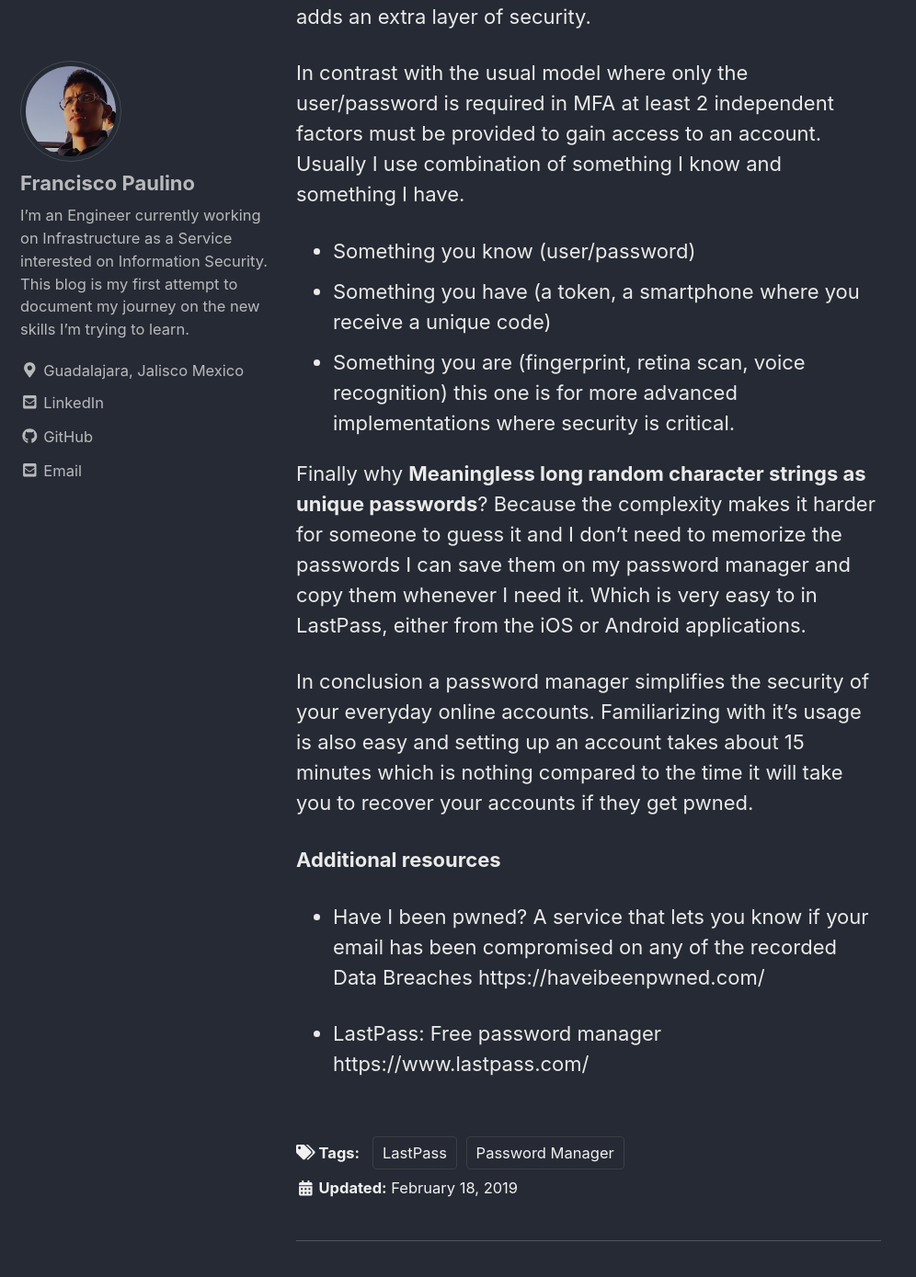
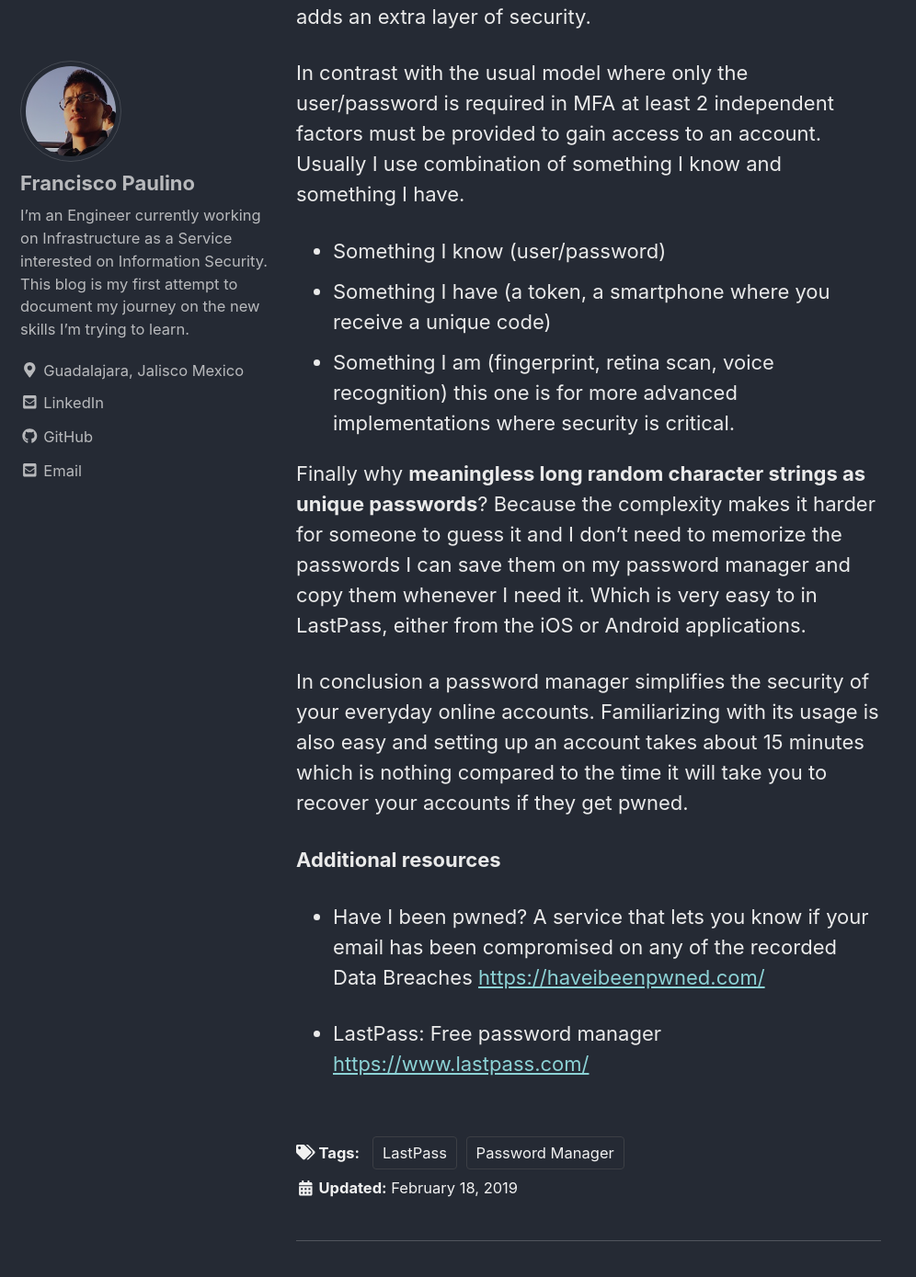
Before and after one commit to francisco-paulino/blog, a Jekyll site: the page built from _posts/2019-02-18-password-manager.md, in a window 1280 px wide and 1400 px high, scrolled down 2159 px. Shown: the top 1389 px of the window at 92% size, without its empty margins (0-996 px from the left). Built offline with Jekyll 4.4.1, drawn with Linux system fonts in a browser that asks for light colours; cached includes are drawn as plain includes; some of the changed text lies outside the part shown.

Commit message:
updated post

```diff
--- a/_posts/2019-02-18-password-manager.md
+++ b/_posts/2019-02-18-password-manager.md
@@ -14,7 +14,7 @@ Here is some context; I have a lot of accounts on a lot of online services and I
 
 I was doing that until I got pwned, which basically means someone got my email and my password somehow and took over my twitter account. That someone could have probably take over my email and several other accounts because I was using the same email and password but for some reason that someone decided to take only my twitter account, lucky me.
 
-Long story short I saw the potential damage I could have received and I decided to make a list of the accounts I cared about. It didn't take me long to realize I had over 20 accounts between email, social network, financial and government(the ones I use for my visa, passport and taxes) that I cared enough to not lose or get my information stolen.
+Long story short I saw the potential damage I could have received and I decided to make a list of the accounts I cared about. It didn't take me long to realize I had over 20 accounts between email, social network, financial and government (the ones I use for my visa, passport and taxes) that I cared enough to not lose or get my information stolen.
 
 So I started to google solutions for my current problem and I found 3 things that reduce the change of getting pwned.
 1. A password manager (I'm using LastPass which is free)
@@ -26,22 +26,22 @@ www.techopedia.com describes it as *"a software application that is used to stor
 
 **LastPass** helped me to store all my accounts with their proper unique password and locked them under a master password and also I enabled Multi-factor authentication (explained below). Here I only need to remember the master password and I linked my smartphone to the password manager to authorize or deny login attempts.
 
-Perhaps You've heard of **Multi-factor authentication(MFA)** as that annoying setting corporate asked you to activate, at least that was what I though: *Why should I use my personal phone number? I don't want to be receiving work related stuff to my phone?* But turns out is very important because it adds an extra layer of security.
+Perhaps You've heard of **Multi-factor authentication (MFA)** as that annoying setting corporate asked you to activate, at least that was what I though: *Why should I use my personal phone number? I don't want to be receiving work related stuff to my phone?* But turns out is very important because it adds an extra layer of security.
 
 In contrast with the usual model where only the user/password is required in MFA at least 2 independent factors must be provided to gain access to an account. Usually I use combination of something I know and something I have.
 
-* Something you know (user/password)
-* Something you have (a token, a smartphone where you receive a unique code)
-* Something you are (fingerprint, retina scan, voice recognition) this one is for more advanced implementations where security is critical.
+* Something I know (user/password)
+* Something I have (a token, a smartphone where you receive a unique code)
+* Something I am (fingerprint, retina scan, voice recognition) this one is for more advanced implementations where security is critical.
 
-Finally why **Meaningless long random character strings as unique passwords**?
+Finally why **meaningless long random character strings as unique passwords**?
 Because the complexity makes it harder for someone to guess it and I don't need to memorize the passwords I can save them on my password manager and copy them whenever I need it. Which is very easy to in LastPass, either from the iOS or Android applications.
 
-In conclusion a password manager simplifies the security of your everyday online accounts. Familiarizing with it's usage is also easy and setting up an account takes about 15 minutes which is nothing compared to the time it will take you to recover your accounts if they get pwned.
+In conclusion a password manager simplifies the security of your everyday online accounts. Familiarizing with its usage is also easy and setting up an account takes about 15 minutes which is nothing compared to the time it will take you to recover your accounts if they get pwned.
 
 **Additional resources**
 - Have I been pwned? A service that lets you know if your email has been compromised on any of the recorded Data Breaches
-  https://haveibeenpwned.com/
+  [https://haveibeenpwned.com/](https://haveibeenpwned.com/)
 
 - LastPass: Free password manager
-  https://www.lastpass.com/
+  [https://www.lastpass.com/](https://www.lastpass.com/)
```
